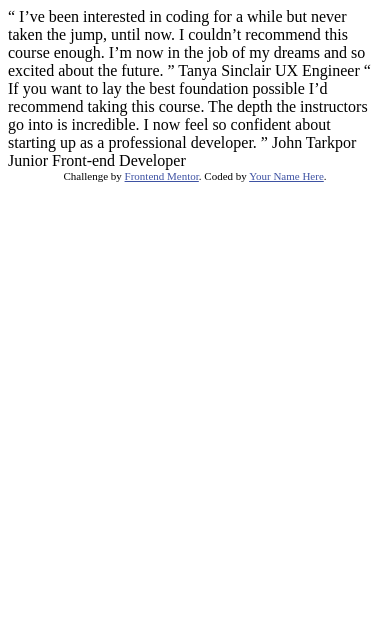
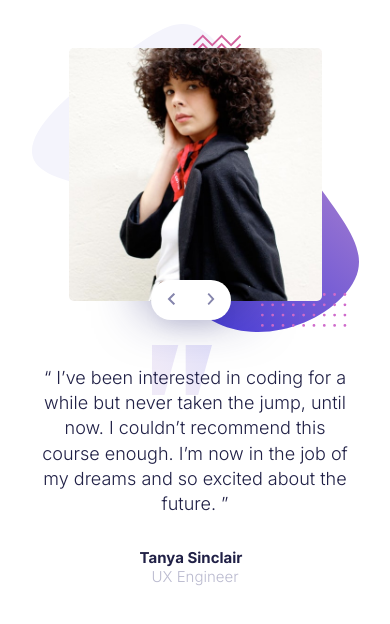
Before and after one commit to jljakin2/bootcampTestimonials, a plain HTML site: page index.html in a window 390 px wide. Drawn offline with Linux system fonts and the light colour scheme.

Commit message:
final responsive version pre javascript

```diff
--- /dev/null
+++ b/css/styles.css
@@ -0,0 +1,235 @@
+/* ===== BASE ===== */
+:root {
+  --dark-blue: hsl(240, 38%, 20%);
+  --grayish-blue: hsl(240, 18%, 77%);
+  --light-grayish-blue: hsl(240, 22%, 87%);
+}
+
+*,
+*::before,
+*::after {
+  padding: 0;
+  margin: 0;
+  box-sizing: inherit;
+}
+
+html {
+  font-size: 100%;
+}
+
+body {
+  font-family: "Inter", sans-serif;
+  background-image: url(../images/pattern-curve.svg),
+    url(../images/pattern-bg.svg);
+  background-position: bottom left, 51rem 6rem;
+  background-repeat: no-repeat;
+  width: 100vw;
+  height: 100vh;
+  display: flex;
+  justify-content: center;
+  align-items: center;
+}
+
+/* ===== LAYOUT ===== */
+.container {
+  position: relative;
+}
+
+.testimonial {
+  width: 69.375rem;
+  height: 33.75rem;
+  /* background: grey; */
+  display: none;
+}
+
+/* ===== TEXT COMPONENT ===== */
+
+.testimonial__text {
+  height: 100%;
+  width: calc(100% - 48.6%);
+  /* background: orangered; */
+  display: flex;
+  flex-direction: column;
+  justify-content: center;
+  color: var(--dark-blue);
+  position: relative;
+}
+
+.testimonial__text::before {
+  content: "";
+  background-image: url(../images/pattern-quotes.svg);
+  /* background: red; */
+  width: 7.5rem;
+  height: 6.25rem;
+  position: absolute;
+  top: 4.75rem;
+  left: 6rem;
+}
+
+.testimonial__text--quote {
+  font-size: 2rem;
+  font-weight: 300;
+  width: 39.6875rem;
+  position: relative;
+  z-index: 10;
+  margin-bottom: 1.25rem;
+}
+
+.testimonial__text--info {
+  display: flex;
+  align-items: flex-end;
+  height: 2.2rem;
+  /* background: red; */
+}
+
+.testimonial__text--name {
+  font-size: 1.25rem;
+  margin-right: 0.5rem;
+}
+
+.testimonial__text--title {
+  font-size: 1.25rem;
+  font-weight: 300;
+  color: var(--grayish-blue);
+}
+
+/* ===== IMAGE COMPONENT ===== */
+.testimonial__image {
+  width: 48.6%;
+  /* height: 100%; */
+  box-shadow: 0 40px 50px -30px rgba(36, 36, 113, 0.5);
+  /* background: seagreen; */
+}
+
+.testimonial__image img {
+  border-radius: 0.3125rem;
+}
+
+/* ===== BUTTON COMPONENT ===== */
+.btn-container {
+  position: absolute;
+  right: 25rem;
+  bottom: -1.5rem;
+  border-radius: 1.75rem;
+  background: #fff;
+  width: 7rem;
+  height: 3.5rem;
+  border: none;
+  display: flex;
+  justify-content: space-around;
+  align-items: center;
+  box-shadow: 0 15px 20px -10px rgba(36, 36, 113, 0.1);
+}
+
+.btn {
+  background: transparent;
+  border: none;
+  width: 50%;
+  height: 100%;
+  cursor: pointer;
+}
+
+.btn-prev:focus {
+  outline: none;
+  background: var(--light-grayish-blue);
+  border-radius: 1.75rem 0 0 1.75rem;
+}
+
+.btn-next:focus {
+  outline: none;
+  background: var(--light-grayish-blue);
+  border-radius: 0 1.75rem 1.75rem 0;
+}
+
+/* ===== HELPERS ===== */
+.active {
+  display: flex;
+}
+
+/* ===== ATTRIBUTION ===== */
+.attribution {
+  font-size: 11px;
+  text-align: center;
+  margin-top: auto;
+}
+
+.attribution a {
+  color: hsl(228, 45%, 44%);
+}
+
+@media only screen and (max-width: 70.625em) {
+  body {
+    background-position: bottom left, center 1.5rem;
+    background-repeat: no-repeat;
+    background-size: 17.8125rem, 20.4375rem;
+    align-items: flex-start;
+  }
+
+  .testimonial {
+    /* background: #eee; */
+    width: 20.4375rem;
+    height: 33rem;
+  }
+
+  .testimonial__image {
+    order: 1;
+    display: flex;
+    justify-content: center;
+    margin: 3rem 0 4rem 0;
+  }
+
+  .testimonial__text {
+    order: 2;
+    width: 19.4375rem;
+    text-align: center;
+  }
+
+  .testimonial__text::before {
+    background-size: cover;
+    width: 3.75rem;
+    height: 3.125rem;
+    top: -1.25rem;
+    left: 7rem;
+  }
+
+  .testimonial__text--quote {
+    font-size: 1.125rem;
+    width: 100%;
+    line-height: 1.4;
+    margin-bottom: 2rem;
+  }
+
+  .testimonial__text--info {
+    flex-direction: column;
+    align-items: center;
+  }
+
+  .testimonial__text--info > * {
+    font-size: 0.9375rem;
+  }
+
+  testimonial__text--name {
+    margin-bottom: 0.5rem;
+  }
+
+  .testimonial__image img {
+    width: 15.875rem;
+    height: 15.8125rem;
+  }
+
+  .btn-container {
+    right: 8rem;
+    bottom: 13rem;
+    width: 5rem;
+    height: 2.5rem;
+  }
+
+  .btn img {
+    width: 0.5rem;
+  }
+
+  .active {
+    flex-direction: column;
+    align-items: center;
+  }
+}
--- a/index.html
+++ b/index.html
@@ -1,38 +1,71 @@
 <!DOCTYPE html>
 <html lang="en">
+
 <head>
   <meta charset="UTF-8">
-  <meta name="viewport" content="width=device-width, initial-scale=1.0"> <!-- displays site properly based on user's device -->
+  <meta name="viewport" content="width=device-width, initial-scale=1.0">
+  <!-- displays site properly based on user's device -->
 
+  <link rel="preconnect" href="https://fonts.gstatic.com">
+  <link href="https://fonts.googleapis.com/css2?family=Inter:wght@300;500;700&display=swap" rel="stylesheet">
   <link rel="icon" type="image/png" sizes="32x32" href="./images/favicon-32x32.png">
+  <link rel="stylesheet" href="css/styles.css">
 
   <title>Frontend Mentor | Coding Bootcamp Testimonials Slider</title>
 
-  <!-- Feel free to remove these styles or customise in your own stylesheet 👍 -->
-  <style>
-    .attribution { font-size: 11px; text-align: center; }
-    .attribution a { color: hsl(228, 45%, 44%); }
-  </style>
 </head>
+
 <body>
+  <div class="container">
+    <div class="testimonial active">
+      <div class="testimonial__text">
+        <h1 class="testimonial__text--quote">“ I’ve been interested in coding for a while but never taken the jump,
+          until
+          now.
+          I couldn’t recommend this course enough. I’m now in the job of my dreams and so
+          excited about the future. ”</h1>
+        <div class="testimonial__text--info">
+          <h2 class="testimonial__text--name">Tanya Sinclair</h2>
+          <h3 class="testimonial__text--title">UX Engineer</h3>
+        </div>
+      </div>
+      <div class="testimonial__image">
+        <img src="./images/image-tanya.jpg" alt="testimonial image of tonya">
+      </div>
+    </div>
 
-  “ I’ve been interested in coding for a while but never taken the jump, until now.
-  I couldn’t recommend this course enough. I’m now in the job of my dreams and so
-  excited about the future. ”
+    <div class="testimonial">
+      <div class="testimonial__text">
+        <h1 class="testimonial__text--quote">“ If you want to lay the best foundation possible I’d recommend taking this
+          course.
+          The depth the instructors go into is incredible. I now feel so confident about
+          starting up as a professional developer. ”</h1>
+        <div class="testimonial__text--info">
+          <h2 class="testimonial__text--name">John Tarkpor</h2>
+          <h3 class="testimonial__text--title">Junior Front-end Developer</h3>
+        </div>
+      </div>
+      <div class="testimonial__image">
+        <img src="./images/image-john.jpg" alt="testimonial image of john" class="profile-pic">
+      </div>
+    </div>
 
-  Tanya Sinclair
-  UX Engineer
+    <!-- TODO: change to two different buttons the butt up against each other (moon landing!) -->
+    <div class="btn-container">
+      <button class="btn btn-prev">
+        <img src="./images/icon-prev.svg" alt="previous button">
+      </button>
+      <button class="btn btn-next">
+        <img src="./images/icon-next.svg" alt="previous button">
+      </button>
+    </div>
+  </div>
 
-  “ If you want to lay the best foundation possible I’d recommend taking this course.
-  The depth the instructors go into is incredible. I now feel so confident about
-  starting up as a professional developer. ”
 
-  John Tarkpor
-  Junior Front-end Developer
-
-  <div class="attribution">
+  <!-- <div class="attribution">
     Challenge by <a href="https://www.frontendmentor.io?ref=challenge" target="_blank">Frontend Mentor</a>.
     Coded by <a href="#">Your Name Here</a>.
-  </div>
+  </div> -->
 </body>
+
 </html>
```
